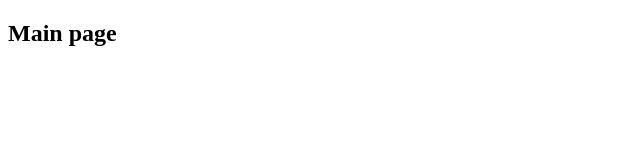
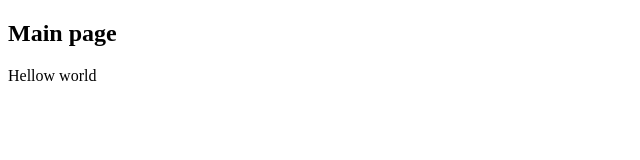
Before and after one commit to cho1300/Myproject, a plain HTML site: page index.html in a window 1280 px wide. Shown: the whole page, without its empty margins (0-640 px from the left). Drawn offline with Linux system fonts and the light colour scheme.

Commit message:
Update index.html

```diff
--- a/index.html
+++ b/index.html
@@ -7,6 +7,7 @@
 <body>
 
 	<h2>Main page</h2>
+	<p>Hellow world</p>
 
 </body>
 </html>
```
